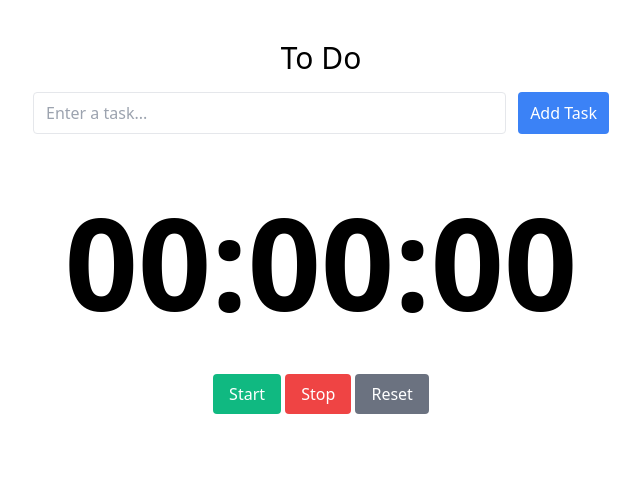
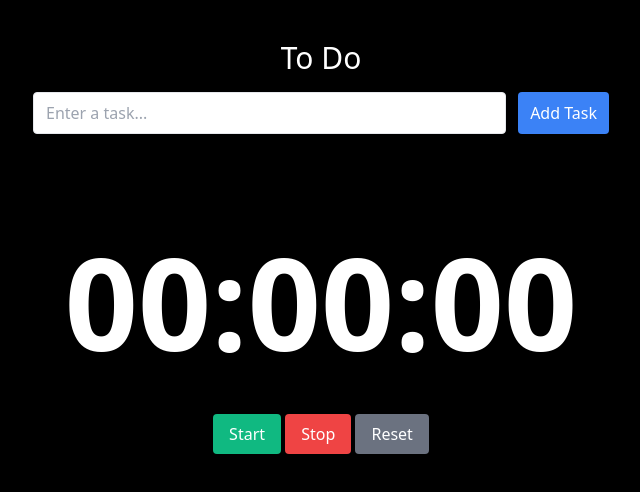
Before and after one commit to AmbiluSivabalan/ambilusivabalan.github.io, a plain HTML site: page index.html in a window 1280 px wide. Shown: the whole page, without its empty margins (319-959 px from the left). Drawn offline with nearby package versions, Linux system fonts and the light colour scheme.

Commit message:
Update index.html

```diff
--- a/index.html
+++ b/index.html
@@ -27,9 +27,9 @@
     }
   </style>
 </head>
-<body class="bg-white">
+<body class="bg-black">
   <div class="container max-w-xl mx-auto my-10">
-    <h1 class="text-3xl mb-4 text-center">To Do</h1>
+    <h1 class="text-3xl mb-4 text-center text-white">To Do</h1>
 
     <form id="add-task-form" class="flex mb-4">
       <input type="text" id="task-input" class="flex-grow px-3 py-2 border rounded" placeholder="Enter a task...">
@@ -40,8 +40,8 @@
       <!-- Task items will be added here -->
     </ul>
 
-    <h2 class="text-2xl mt-8 mb-2 text-center"></h2>
-    <div class="text-center bg-white text-black">
+    <h2 class="text-2xl mt-8 mb-2 text-center">Timer</h2>
+    <div class="text-center bg-black text-white">
       <span id="timer-display">00:00:00</span><br>
       <button id="timer-start" class="text-white bg-green-500 px-4 py-2 rounded mt-4">Start</button>
       <button id="timer-stop" class="text-white bg-red-500 px-4 py-2 rounded mt-4">Stop</button>
@@ -66,7 +66,7 @@
         taskList.innerHTML = "";
         tasks.forEach((task, index) => {
           const listItem = document.createElement("li");
-          listItem.className = "py-4 flex justify-between items-center";
+          listItem.className = "py-4 flex justify-between items-center text-white";
 
           // Conditionally set styles for completed tasks
           const taskText = document.createElement("span");
```
